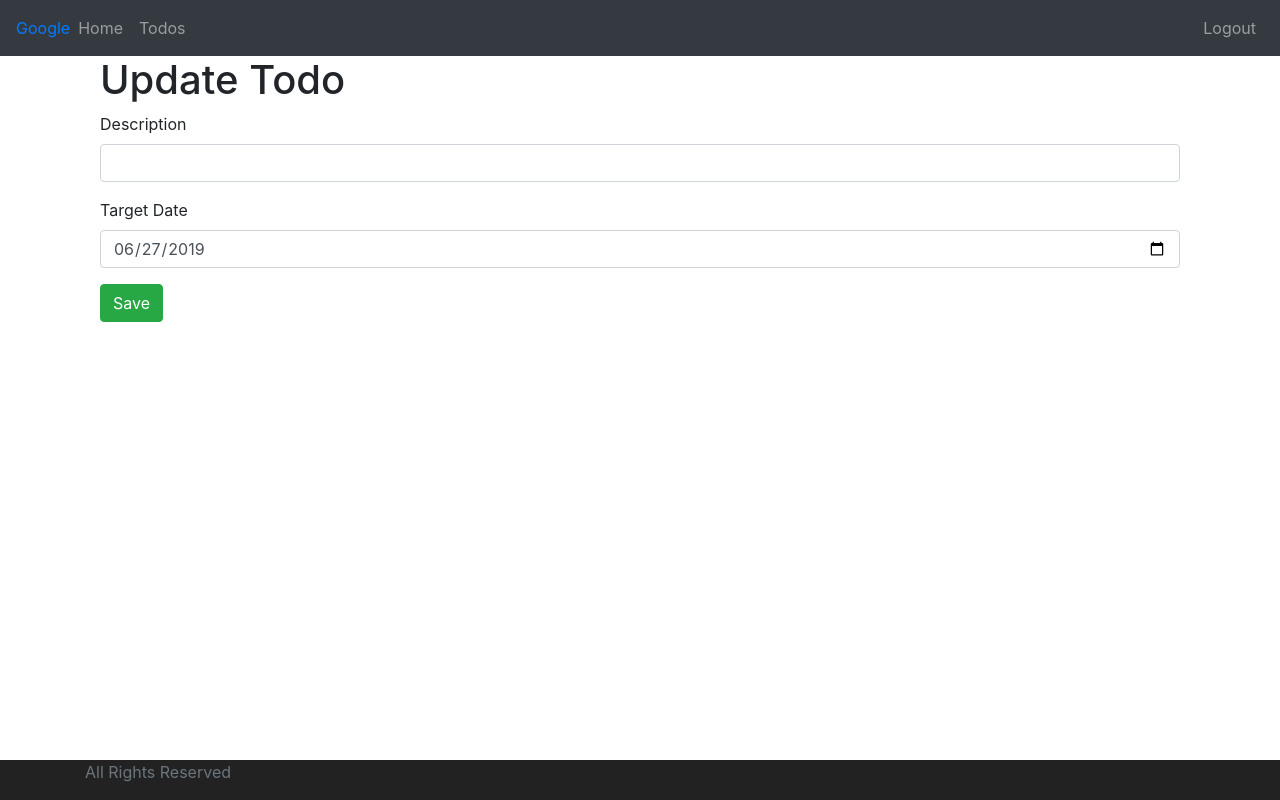
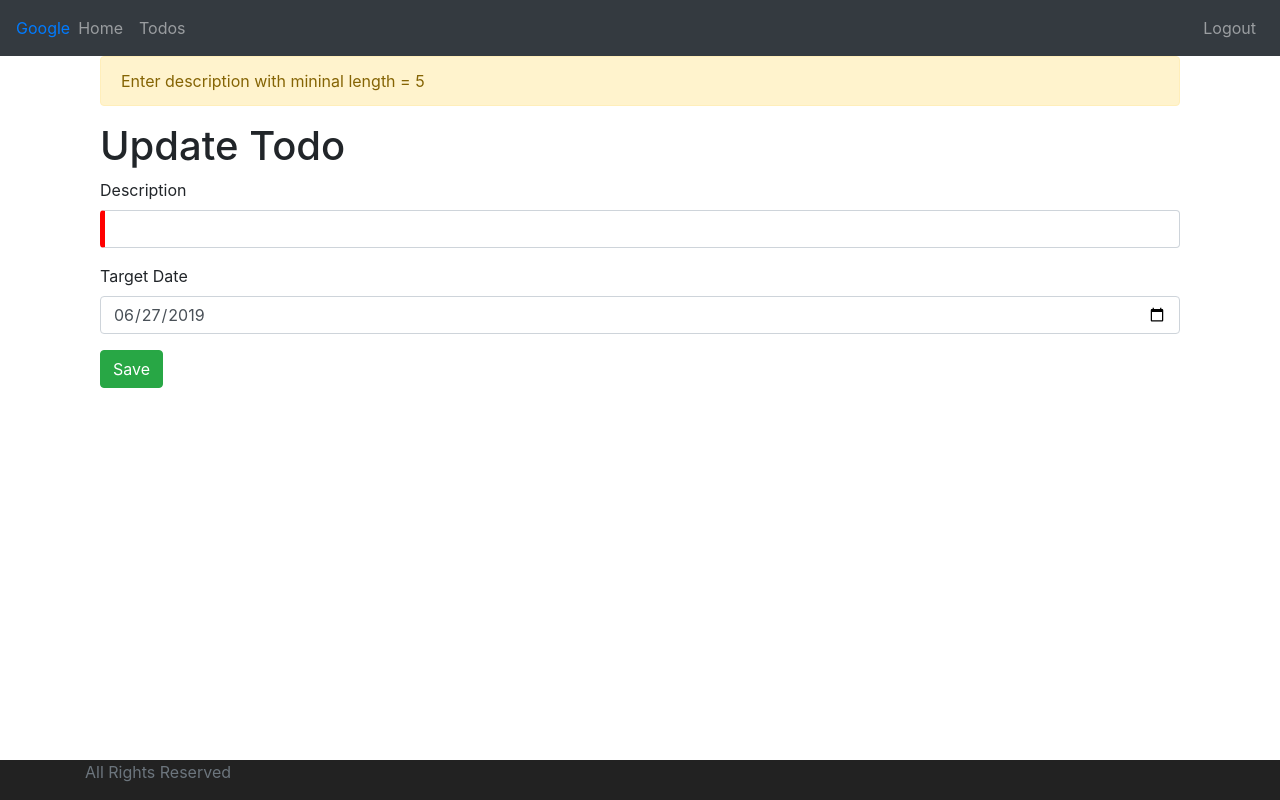
Before and after one commit to hodientuananh/udemy-angular7, an Angular app: page /todos/1 in a window 1280 px wide. Built offline with nearby package versions, Linux system fonts and the light colour scheme; no server answers; sample sign-in values are in the browser's storage.

Commit message:
form validation

```diff
--- a/src/app/todo/todo.component.css
+++ b/src/app/todo/todo.component.css
@@ -0,0 +1,3 @@
+.ng-invalid:not(form){
+    border-left: 5px solid red;
+}
--- a/src/app/todo/todo.component.html
+++ b/src/app/todo/todo.component.html
@@ -1,19 +1,28 @@
 <div class="container">
+  <div class="alert alert-warning" *ngIf="todoForm.dirty && todoForm.invalid">Enter valid values</div>
+  <div class="alert alert-warning" *ngIf="description.invalid">Enter description with mininal length = 5</div>
+  <div class="alert alert-warning" *ngIf="targetDate.invalid">Enter valid date</div>
 
+  <form (ngSubmit)="!todoForm.invalid && saveTodo()" #todoForm="ngForm">
     <h1>Update Todo</h1>
-
     <fieldset class="form-group">
       <label>Description</label>
-    <input type="text" [(ngModel)]="todo.description" class="form-control" name="description" required>
+      <input type="text"
+        [(ngModel)]="todo.description"
+        #description="ngModel"
+        class="form-control"
+        name="description" required minlength="5">
     </fieldset>
 
     <fieldset class="form-group">
       <label>Target Date</label>
       <input type="date"
+        #targetDate="ngModel"
         [ngModel]="todo.targetDate | date:'yyyy-MM-dd'"
         (ngModelChange)="todo.targetDate = $event" class="form-control" name="targetDate" required>
     </fieldset>
 
-  <button class="btn btn-success" (click)="saveTodo()">Save</button>
+    <button type="submit" class="btn btn-success">Save</button>
+  </form>
 
 </div>
```
Lines whose indentation alone changed are shown as unchanged.
